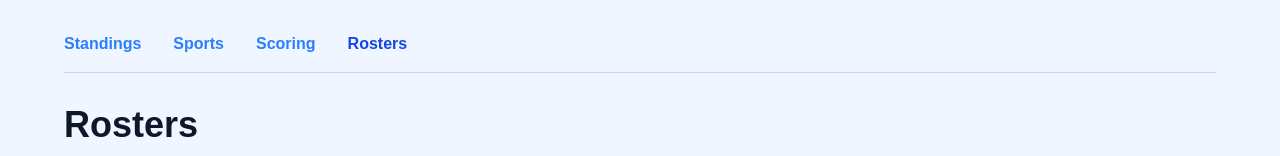
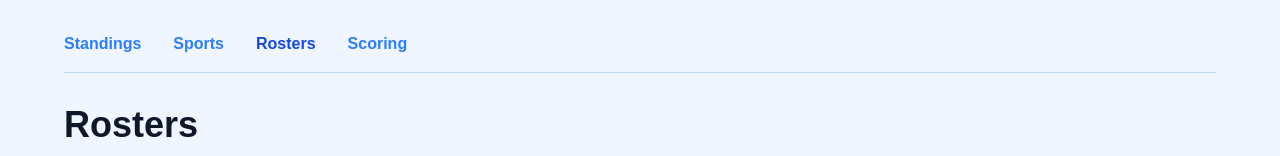
Before and after one commit to dpellerin25-cell/MultiSportFantasy2, a Next.js app in the folder web/: page /rosters in a window 1280 px wide. Shown: the top 156 px of the page. Built offline with nearby package versions, Linux system fonts and the light colour scheme.

Commit message:
Remove duplicate Rosters link from navigation

```diff
--- a/web/src/app/rosters/page.tsx
+++ b/web/src/app/rosters/page.tsx
@@ -141,7 +141,12 @@ export default function RostersPage() {
           >
             Sports
           </Link>
-
+          <Link
+            href="/rosters"
+            className="text-sm font-bold text-blue-900 sm:text-base sm:text-blue-700"
+          >
+            Rosters
+          </Link>
           <Link
             href="/scoring"
             className="text-sm font-semibold text-blue-800 hover:text-blue-900 sm:text-base sm:text-blue-500 sm:hover:text-blue-700"
@@ -149,12 +154,7 @@ export default function RostersPage() {
             Scoring
           </Link>
 
-          <Link
-            href="/rosters"
-            className="text-sm font-bold text-blue-900 sm:text-base sm:text-blue-700"
-          >
-            Rosters
-          </Link>
+
         </nav>
 
         <div className="mb-8">
```
